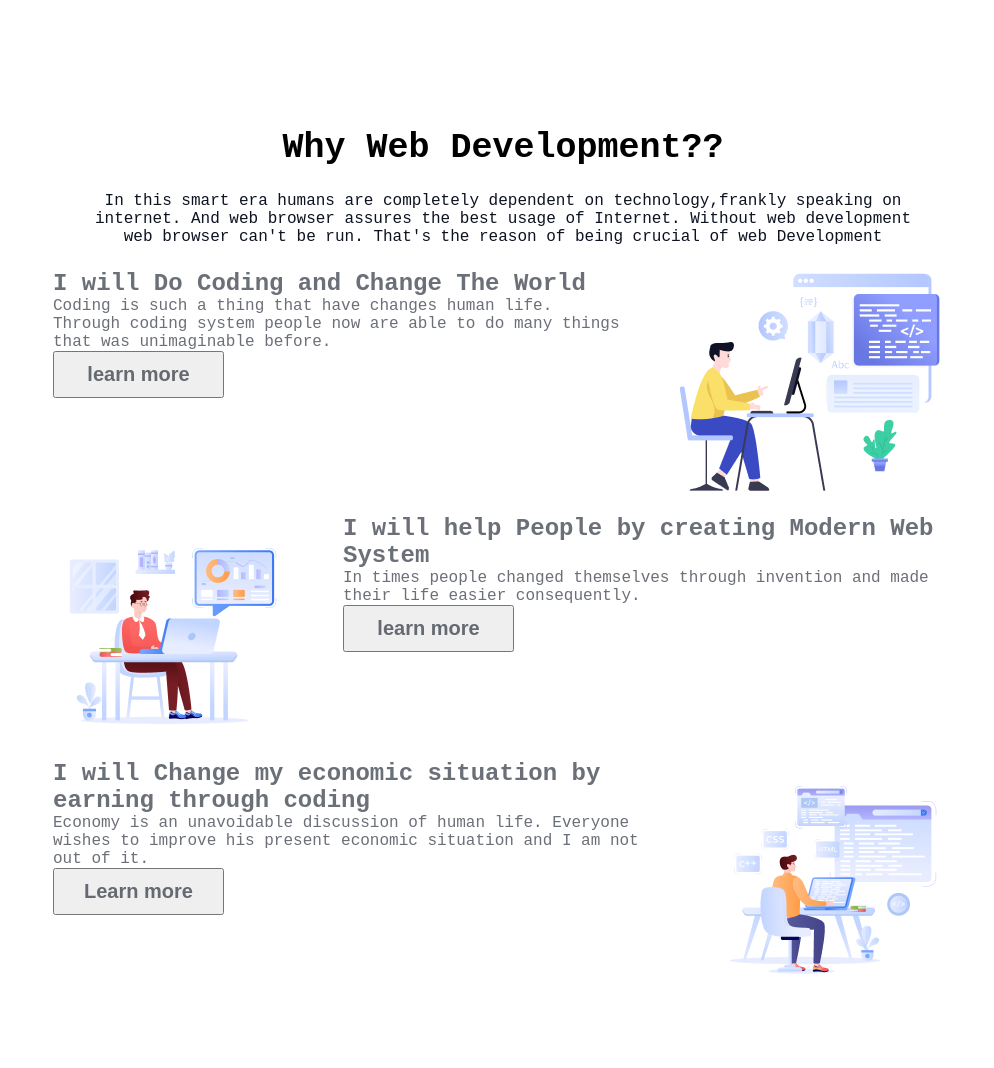
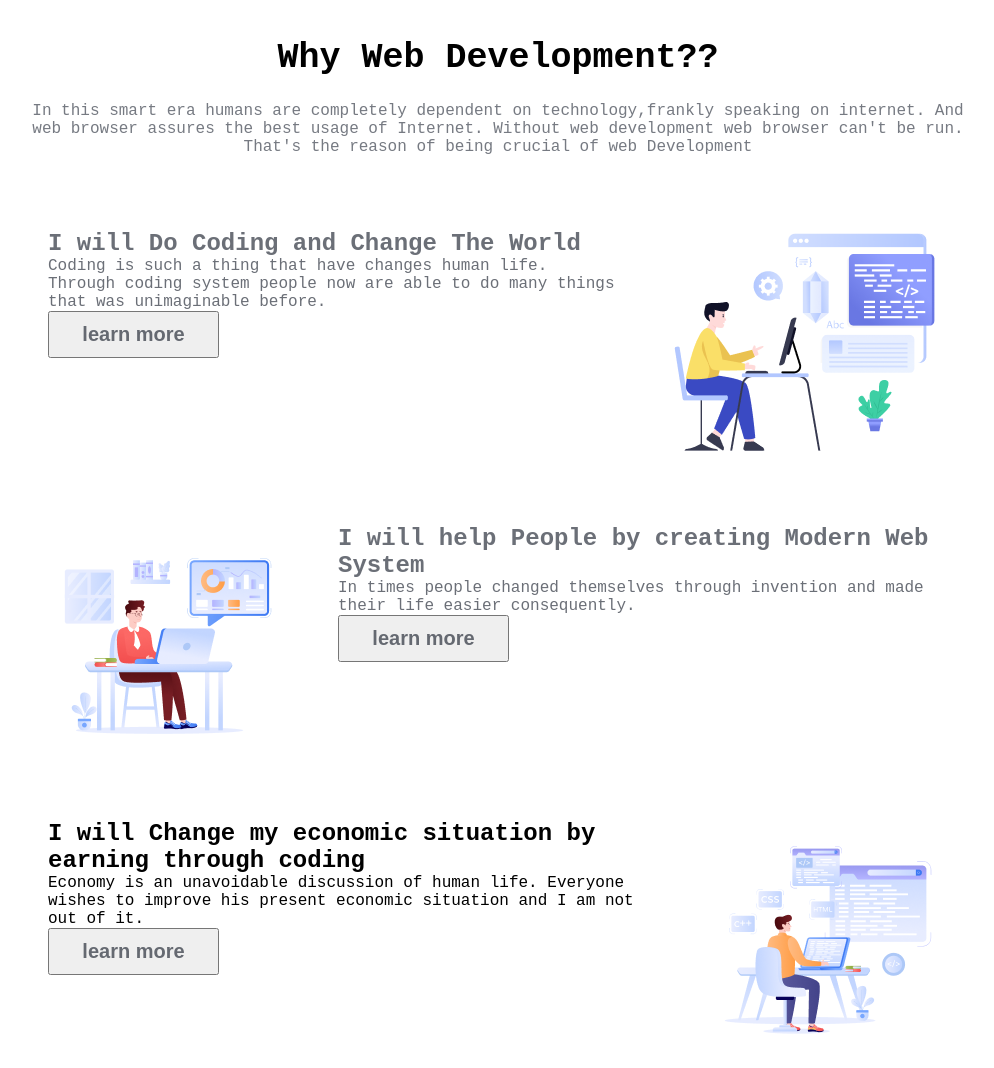
Before and after one commit to Alamin-Biswas/assignment-1, a plain HTML site: page index.html in a window 1280 px wide. Shown: the part 727-1795 px from the top of the page, without its empty margins (142-1136 px from the left). Before the commit the page ends 1732 px from the top, so only its background shows below. Drawn offline with Linux system fonts and the light colour scheme; a web font is replaced by a local one.

Commit message:
error fixed

```diff
--- a/index.html
+++ b/index.html
@@ -42,13 +42,14 @@
 
         </section>
 
-        <article class="discussion-article">
-
+        <article class="discussion-article" >
+            <section>
                 <div class="query-section">
-                <h1>Why Web Development??</h1>
+                    <h1 class="query-head">Why Web Development??</h1>
                     <p class="para-style">In this smart era humans are completely dependent on technology,frankly speaking on internet. And web browser assures the best usage of Internet. Without web development web browser can't be run. That's the reason of being crucial of web Development</p>
                 </div>
-
+                <div></div>
+            </section>
             <section class="vision-section">
                 <div class="vision-text-div">
                         <h2>I will Do Coding and Change The World</h2>
@@ -75,20 +76,16 @@
                             <a href="https://www.fifteendesign.co.uk/blog/what-is-the-importance-of-web-development/">learn more</a>
                         </button>
                     </div>
-
             </section>
-
             <section class="vision-section">
-                <div class="vision-text-div">
+                <div>
                         <h2>I will Change my economic situation by earning through coding</h2>
                         <p>Economy is an unavoidable discussion of human life. Everyone wishes to improve his present economic situation and I am not out of it.
                         </p>
 
-                    <div>
                         <button class="learn-more-btn">
-                        <a href="https://www.fifteendesign.co.uk/blog/what-is-the-importance-of-web-development/">Learn more</a>
+                            <a href="https://www.fifteendesign.co.uk/blog/what-is-the-importance-of-web-development/">learn more</a>
                         </button>
-                    </div>
                 </div>
                 <div>
                     <img src="assets/Group 4.png" alt="">
@@ -96,6 +93,17 @@
             </section>
 
         </article>
+        <p>amr sonar bangla</p>
+
+
+        <section class="inspiration-section">
+            <div class="inpiration-text">
+                <p></p>
+            </div>
+            <div>
+                <iframe src="" frameborder="0"></iframe>
+            </div>
+        </section>
     </main>
     <footer>
 
--- a/styles/style.css
+++ b/styles/style.css
@@ -2,8 +2,6 @@
     margin: 0;
     padding: 0;
     box-sizing: border-box;
-    max-width: 1440px;
-    max-height: 652px;
 }
 
 /* Azeret Mono font add*/
@@ -95,18 +93,15 @@
     background-color: #0D1321;
     border-radius: 8px;
 }
+/* fjowejfofjofijiof */
 
 
-/* Here is an article about web development argument named Discussion-Article */
-
 .discussion-article{
-    margin: 80px 145px 40px 145px;
     width: 1000px;
-    padding: 50px;
-
-
+    height: 1200px;
+    margin: 40px auto;
 }
-.query-section>h1{
+.query-head{
     font-size: 35px;
     font-weight: 800;
     text-align: center;
@@ -114,15 +109,11 @@
 
 .para-style{
     font-size: 16px;
-    color: #0D1321;
+    color: #0d132190;
     padding: 24px 25px;
     text-align: center;
 }
 
-.vision-section{
-    display: flex;
-    gap: 50px;
-}
 .learn-more-btn{
     width: 171px;
     height: 47px;
@@ -138,3 +129,8 @@
     color: #0d13219c;
 
 }
+.vision-section{
+    display: flex;
+    gap: 50px;
+    margin: 50px;
+}
```
Lines whose indentation alone changed are shown as unchanged.
